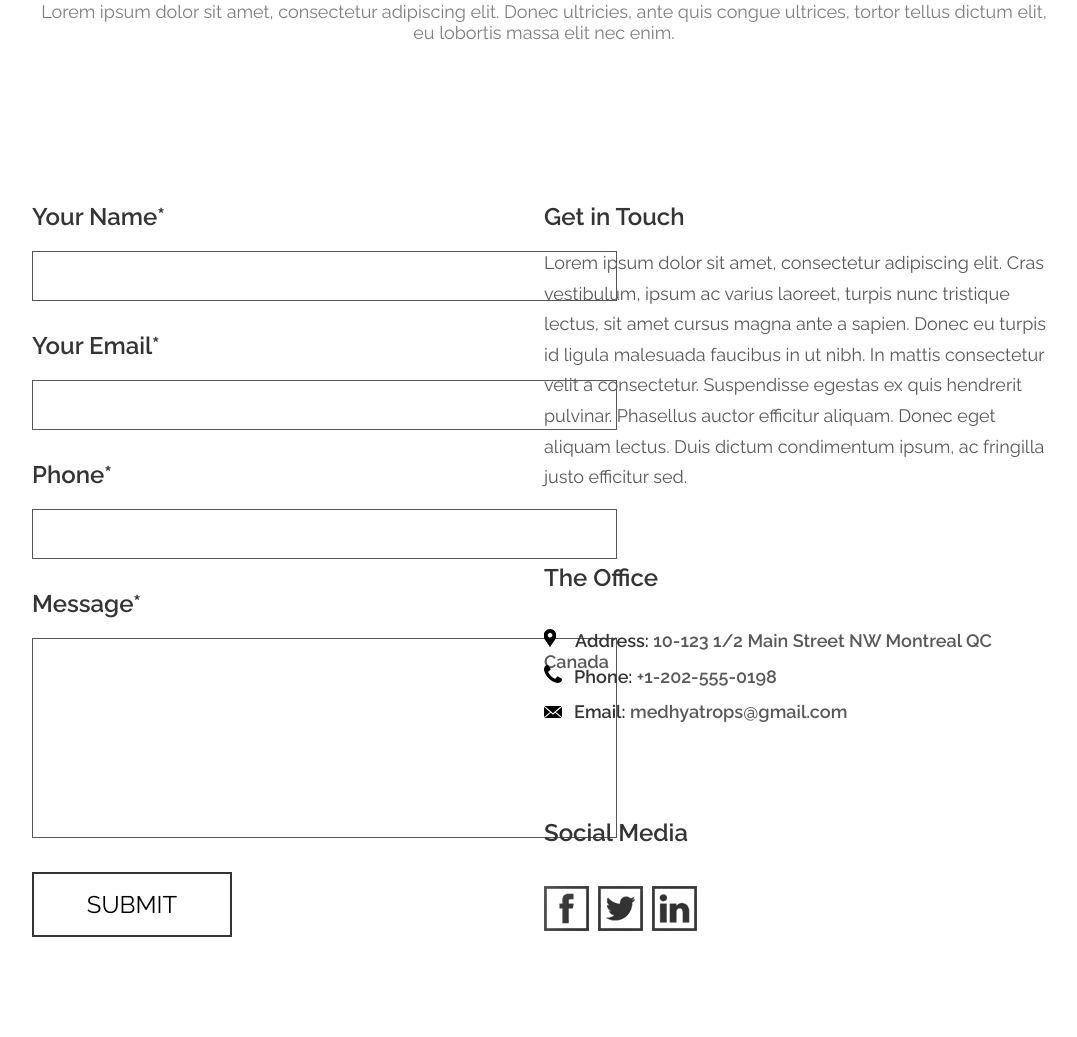
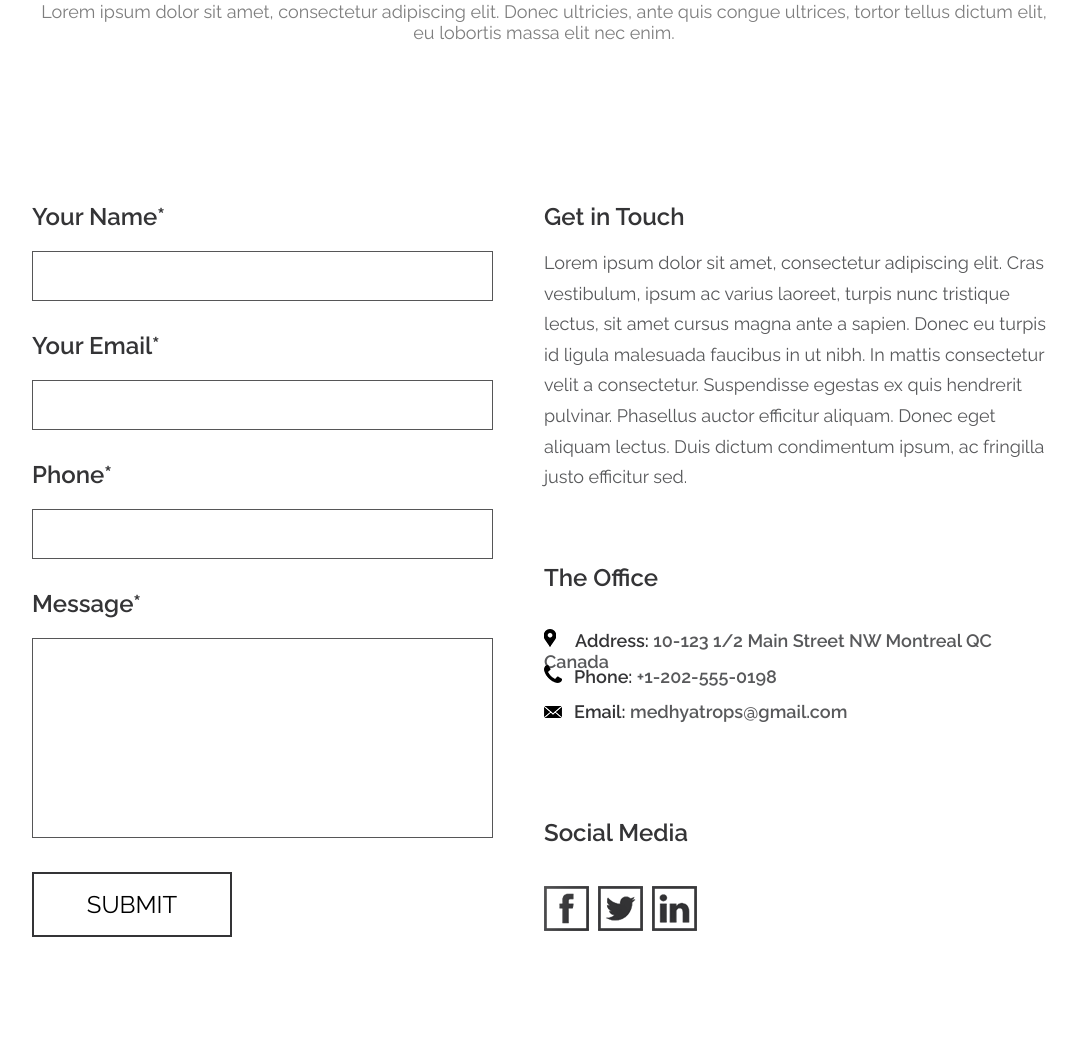
Before and after one commit to Dobrohotova/medhyatrops, a PHP site: page /contact.php in a window 1280 px wide. Shown: the part 478-1515 px from the top of the page, without its empty margins (96-1173 px from the left). Run offline with PHP 8.4, Linux system fonts and the light colour scheme.

Commit message:
smth css

```diff
--- a/styles/contact.css
+++ b/styles/contact.css
@@ -68,18 +68,20 @@
 	}
 
 	.contact_form input {
-		width: 585px;
+		width: 90%;
 		height: 50px;
 		margin-bottom: 30px;
 		border: 1px solid #565657;
+		font-size: 24px;
 	}
 
 	.contact_form textarea {
-		width: 585px;
+		width: 90%;
 		height: 200px;
  		resize: none;
 		border: 1px solid #565657;
 		margin-bottom: 30px;
+		font-size: 24px;
 	}
 
 	.contact_form button {
```
Also changed, not shown: media/images/sliderimage2.png.
